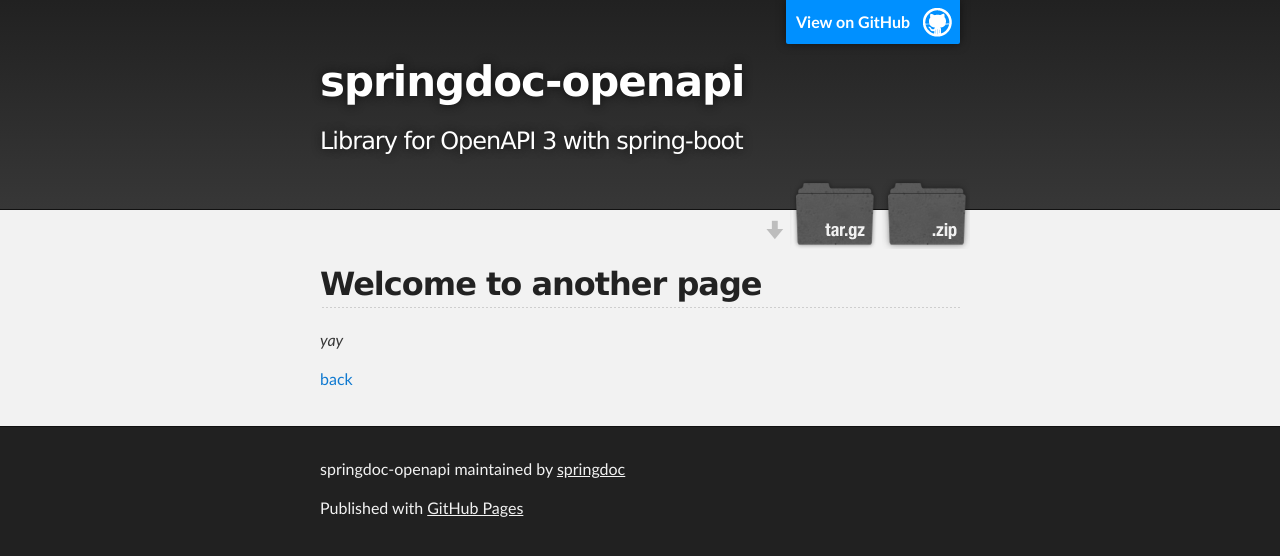
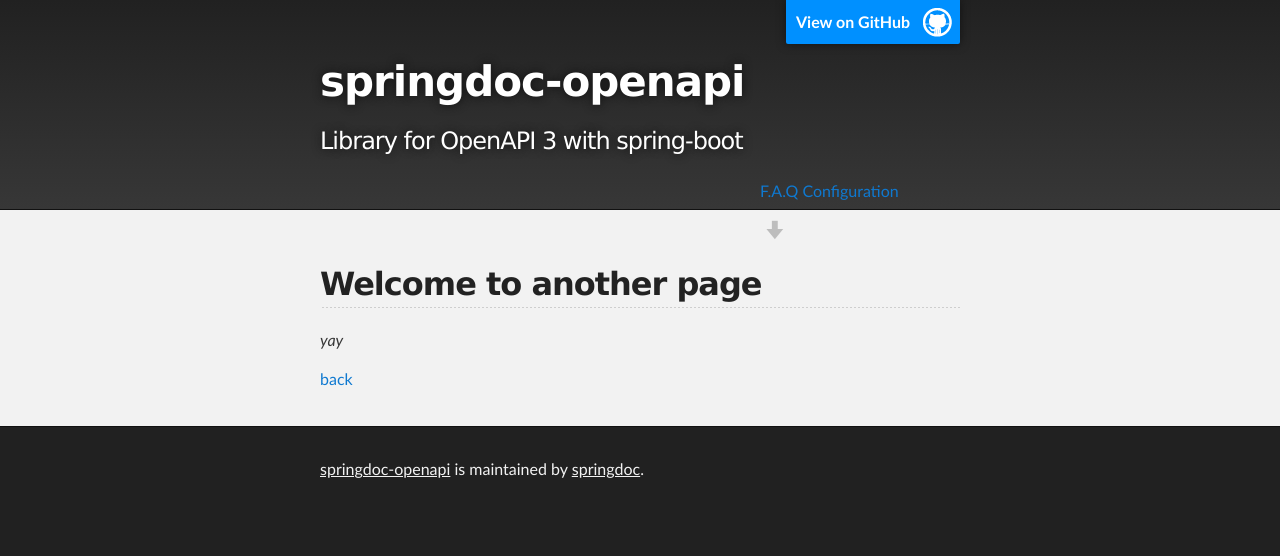
Before and after one commit to springdoc/springdoc-openapi-demos, a Jekyll site: the page built from docs/another-page.md, in a window 1280 px wide. Shown: the top 556 px of the page. Built offline with Jekyll 4.4.1, drawn with Linux system fonts in a browser that asks for light colours; our own code applies the rules of GitHub Pages for plain Markdown files.

Commit message:
update theme

```diff
--- a/docs/_layouts/default.html
+++ b/docs/_layouts/default.html
@@ -16,7 +16,7 @@
     <div id="header_wrap" class="outer">
         <header class="inner">
           {% if site.github.is_project_page %}
-            <a id="forkme_banner" href="{{ site.github.repository_url }}">View on GitHub</a>
+            <a id="forkme_banner" href="https://github.com/springdoc/springdoc-openapi">View on GitHub</a>
           {% endif %}
 
           <h1 id="project_title">{{ site.title | default: site.github.repository_name }}</h1>
@@ -24,8 +24,14 @@
 
           {% if site.show_downloads %}
             <section id="downloads">
-              <a class="zip_download_link" href="{{ site.github.zip_url }}">Download this project as a .zip file</a>
-              <a class="tar_download_link" href="{{ site.github.tar_url }}">Download this project as a tar.gz file</a>
+                <a class="button"
+                   href="https://springdoc.github.io/springdoc-openapi-demos/faq.html">
+                    F.A.Q
+                </a>
+                <a class="button"
+                   href="https://springdoc.github.io/springdoc-openapi-demos/springdoc-properties.html">
+                    Configuration
+                </a>
             </section>
           {% endif %}
         </header>
@@ -41,22 +47,22 @@
     <!-- FOOTER  -->
     <div id="footer_wrap" class="outer">
       <footer class="inner">
-        {% if site.github.is_project_page %}
-        <p class="copyright">{{ site.title | default: site.github.repository_name }} maintained by <a href="{{ site.github.owner_url }}">{{ site.github.owner_name }}</a></p>
-        {% endif %}
-        <p>Published with <a href="https://pages.github.com">GitHub Pages</a></p>
+          {% if site.github.is_project_page %}
+          <p class="repo-owner"><a href="https://github.com/springdoc/springdoc-openapi">springdoc-openapi</a>
+              is maintained by <a href="{{ site.github.owner_url }}">{{ site.github.owner_name }}</a>.</p>
+          {% endif %}
       </footer>
     </div>
 
     {% if site.google_analytics %}
-      <script>
+    <script>
         (function(i,s,o,g,r,a,m){i['GoogleAnalyticsObject']=r;i[r]=i[r]||function(){
         (i[r].q=i[r].q||[]).push(arguments)},i[r].l=1*new Date();a=s.createElement(o),
         m=s.getElementsByTagName(o)[0];a.async=1;a.src=g;m.parentNode.insertBefore(a,m)
         })(window,document,'script','//www.google-analytics.com/analytics.js','ga');
         ga('create', '{{ site.google_analytics }}', 'auto');
         ga('send', 'pageview');
-      </script>
+    </script>
     {% endif %}
   </body>
 </html>
```
